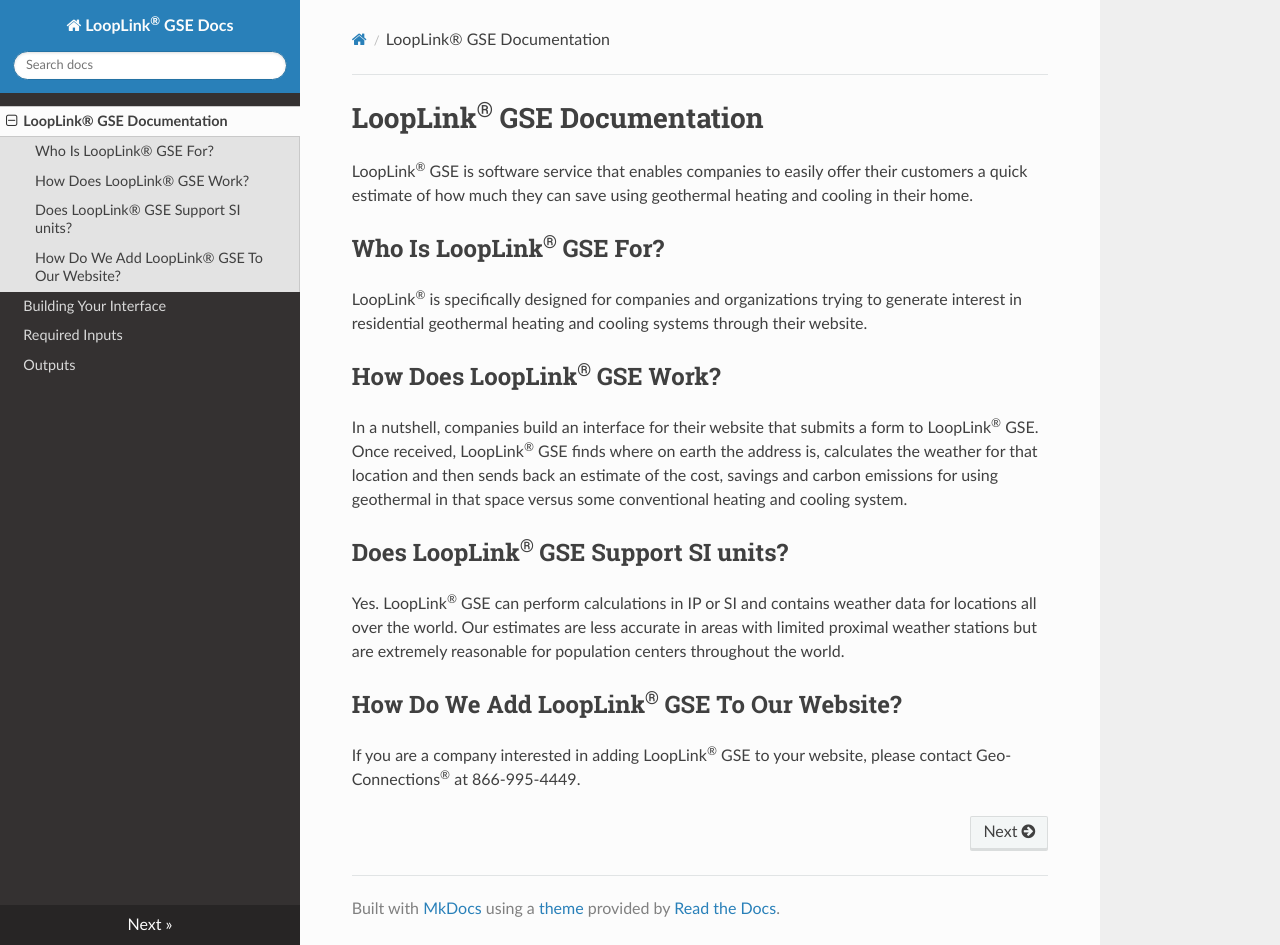
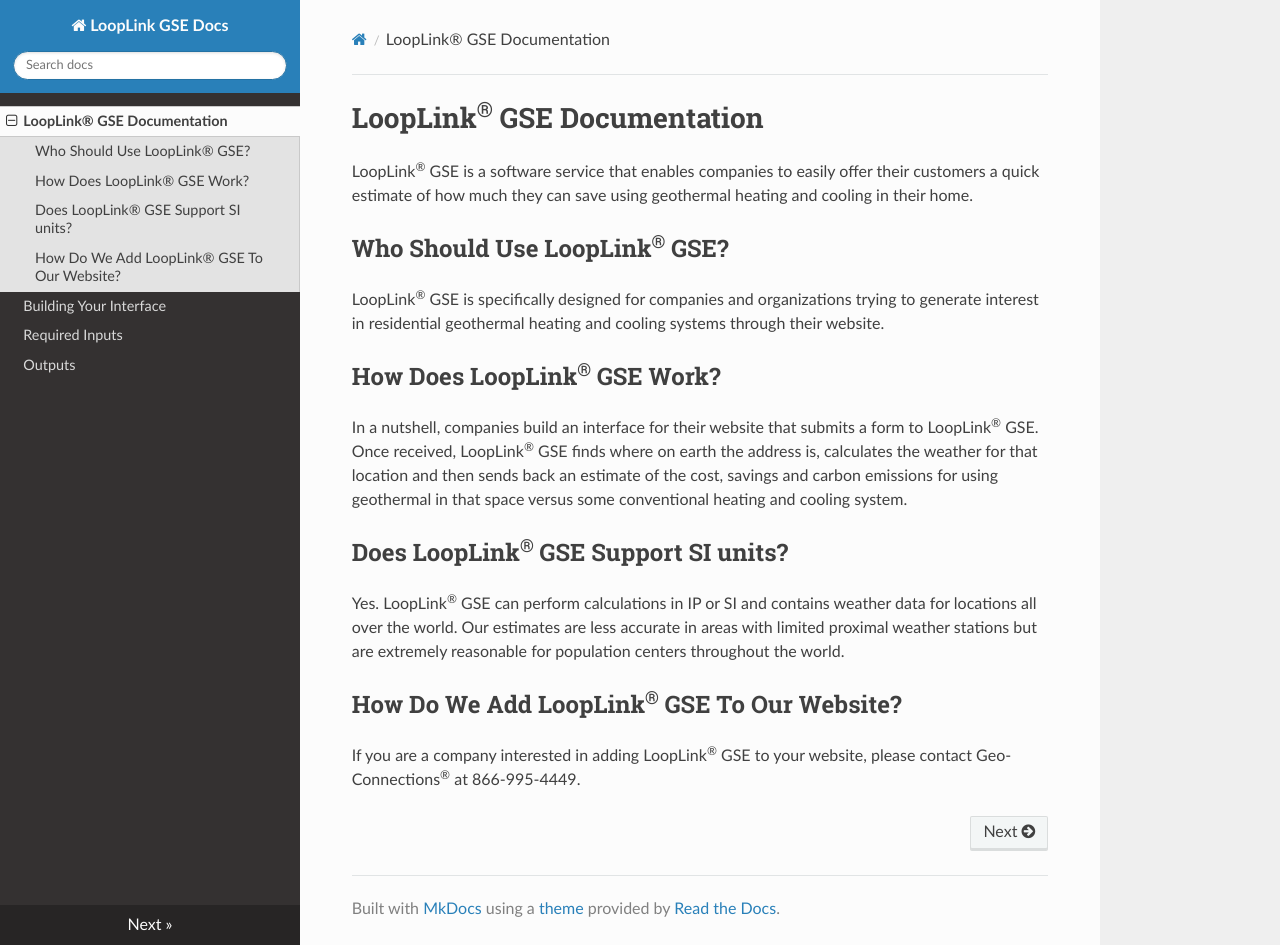
Before and after one commit to geoconnections-rjc/GSE-Docs, an MkDocs documentation site: the page built from docs/index.md, in a window 1280 px wide and 945 px high. Built offline with MkDocs 1.6.1, drawn with Linux system fonts in a browser that asks for light colours; nearby versions of some CDN libraries.

Commit message:
Typo Corrections

```diff
--- a/docs/index.md
+++ b/docs/index.md
@@ -1,9 +1,9 @@
 # LoopLink<sup>&reg;</sup> GSE Documentation
 
-LoopLink<sup>&reg;</sup> GSE is software service that enables companies to easily offer their customers a quick estimate of how much they can save using geothermal heating and cooling in their home.
+LoopLink<sup>&reg;</sup> GSE is a software service that enables companies to easily offer their customers a quick estimate of how much they can save using geothermal heating and cooling in their home.
 
-## Who Is LoopLink<sup>&reg;</sup> GSE For?
-LoopLink<sup>&reg;</sup> is specifically designed for companies and organizations trying to generate interest in residential geothermal heating and cooling systems through their website.
+## Who Should Use LoopLink<sup>&reg;</sup> GSE?
+LoopLink<sup>&reg;</sup> GSE is specifically designed for companies and organizations trying to generate interest in residential geothermal heating and cooling systems through their website.
 
 ## How Does LoopLink<sup>&reg;</sup> GSE Work?
 In a nutshell, companies build an interface for their website that submits a form to LoopLink<sup>&reg;</sup> GSE. Once received,  LoopLink<sup>&reg;</sup> GSE finds where on earth the address is, calculates the weather for that location and then sends back an estimate of the cost, savings and carbon emissions for using geothermal in that space versus some conventional heating and cooling system.
--- a/mkdocs.yml
+++ b/mkdocs.yml
@@ -1,2 +1,2 @@
-site_name: LoopLink<sup>&reg;</sup> GSE Docs
+site_name: LoopLink GSE Docs
 theme: readthedocs
```
Also changed, not shown: docs/building_your_interface.md (+1 -1 lines), docs/inputs.md (+6 -6 lines), docs/outputs.md (+1 -1 lines).
